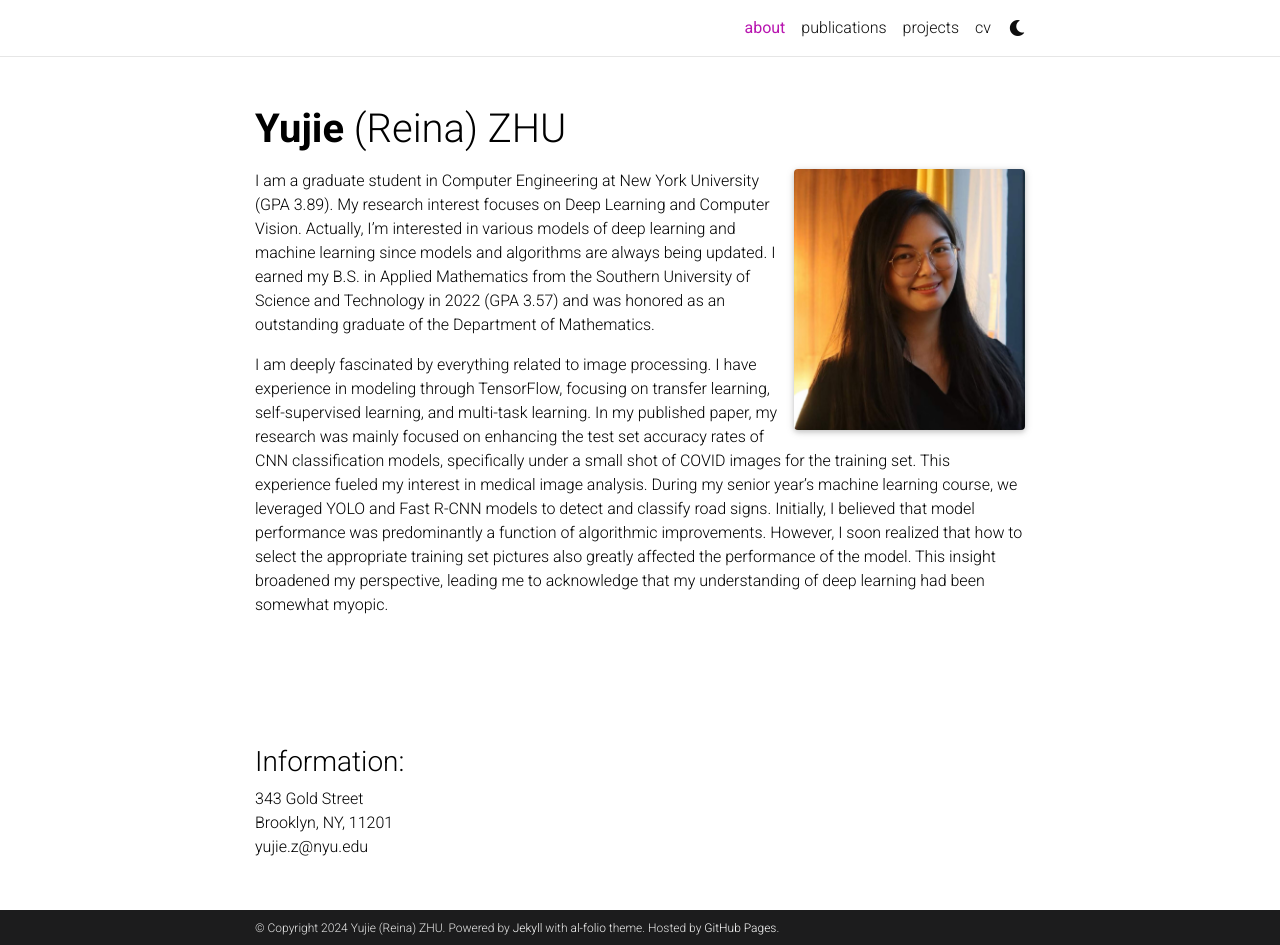
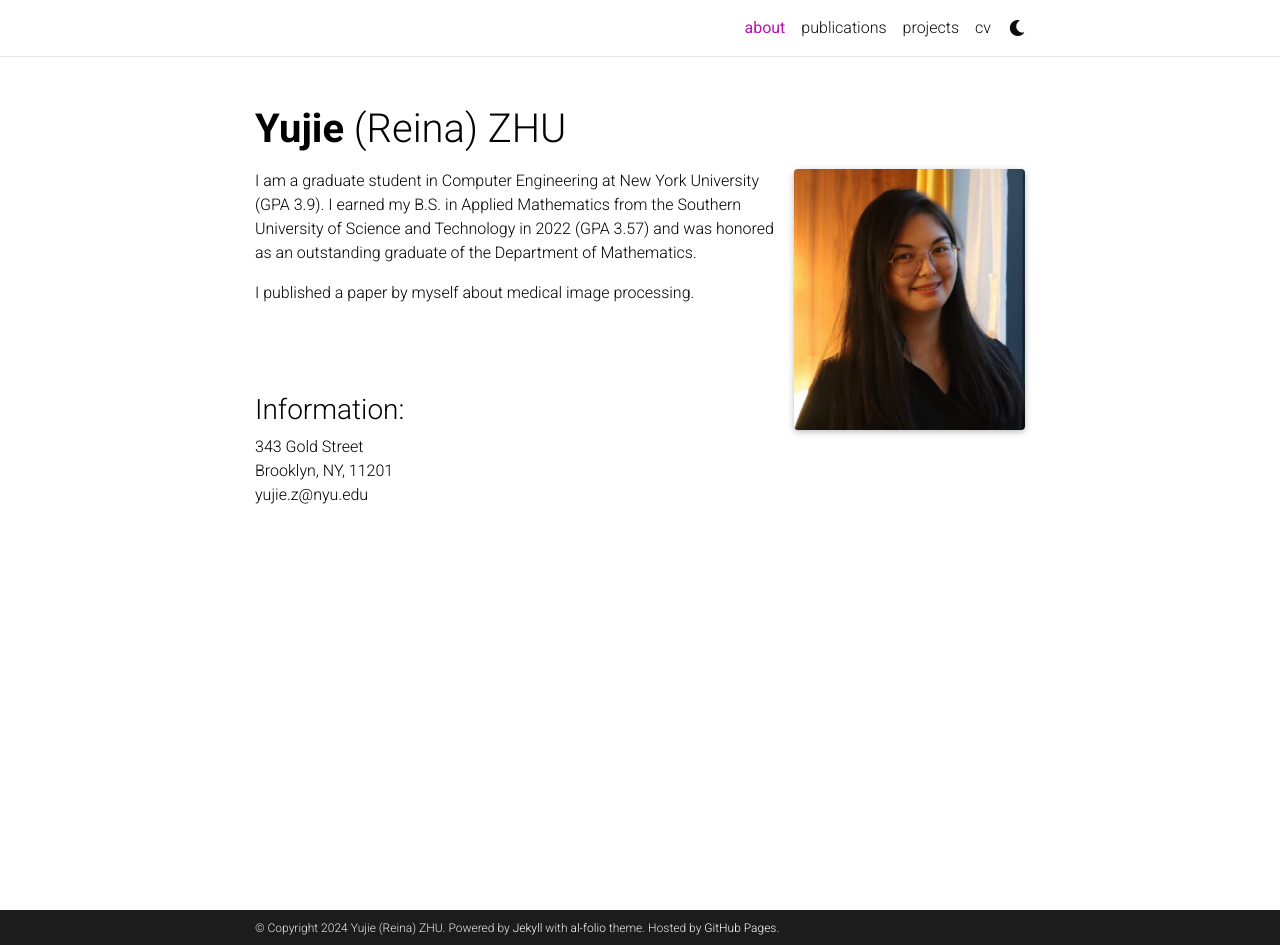
Before and after one commit to ReinaZhu/yujiezhu.github.io, a Jekyll site: the page built from _pages/about.md, in a window 1280 px wide and 945 px high. Built offline with Jekyll 4.4.1, drawn with Linux system fonts in a browser that asks for light colours; full-size pictures stand in for the smaller copies a plugin makes; comment, search, counter and statistics services are not loaded; a style sheet for code colours, icons or effects is not loaded.

Commit message:
Update about.md

```diff
--- a/_pages/about.md
+++ b/_pages/about.md
@@ -12,11 +12,10 @@ Education: false  # includes a list of news items
 selected_papers: false # includes a list of papers marked as "selected={true}"
 social: false  # includes social icons at the bottom of the page
 ---
-I am a graduate student in Computer Engineering at New York University (GPA 3.89). My research interest focuses on Deep Learning and Computer Vision. Actually, I'm interested in various models of deep learning and machine learning since models and algorithms are always being updated.
+I am a graduate student in Computer Engineering at New York University (GPA 3.9).
 I earned my B.S. in Applied Mathematics from the Southern University of Science and Technology in 2022 (GPA 3.57) and was honored as an outstanding graduate of the Department of Mathematics.
 
-I am deeply fascinated by everything related to image processing. I have experience in modeling through TensorFlow, focusing on transfer learning, self-supervised learning, and multi-task learning. In my published paper, my research was mainly focused on enhancing the test set accuracy rates of CNN classification models, specifically under a small shot of COVID images for the training set. This experience fueled my interest in medical image analysis. During my senior year's machine learning course, we leveraged YOLO and Fast R-CNN models to detect and classify road signs. Initially, I believed that model performance was predominantly a function of algorithmic improvements. However, I soon realized that how to select the appropriate training set pictures also greatly affected the performance of the model. This insight broadened my perspective, leading me to acknowledge that my understanding of deep learning had been somewhat myopic.
-
+I published a paper by myself about medical image processing.
 <br/>
 <br/>
 <br/>
```
